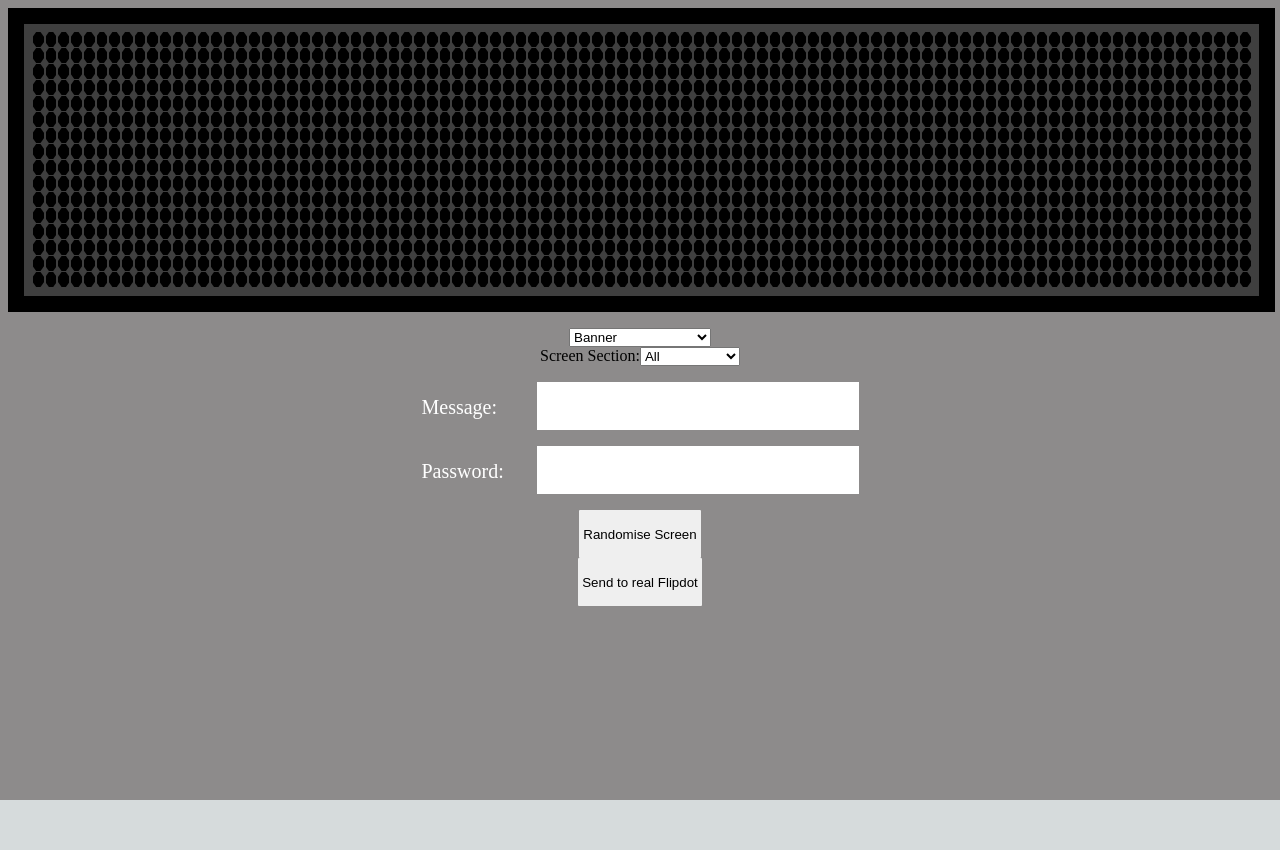
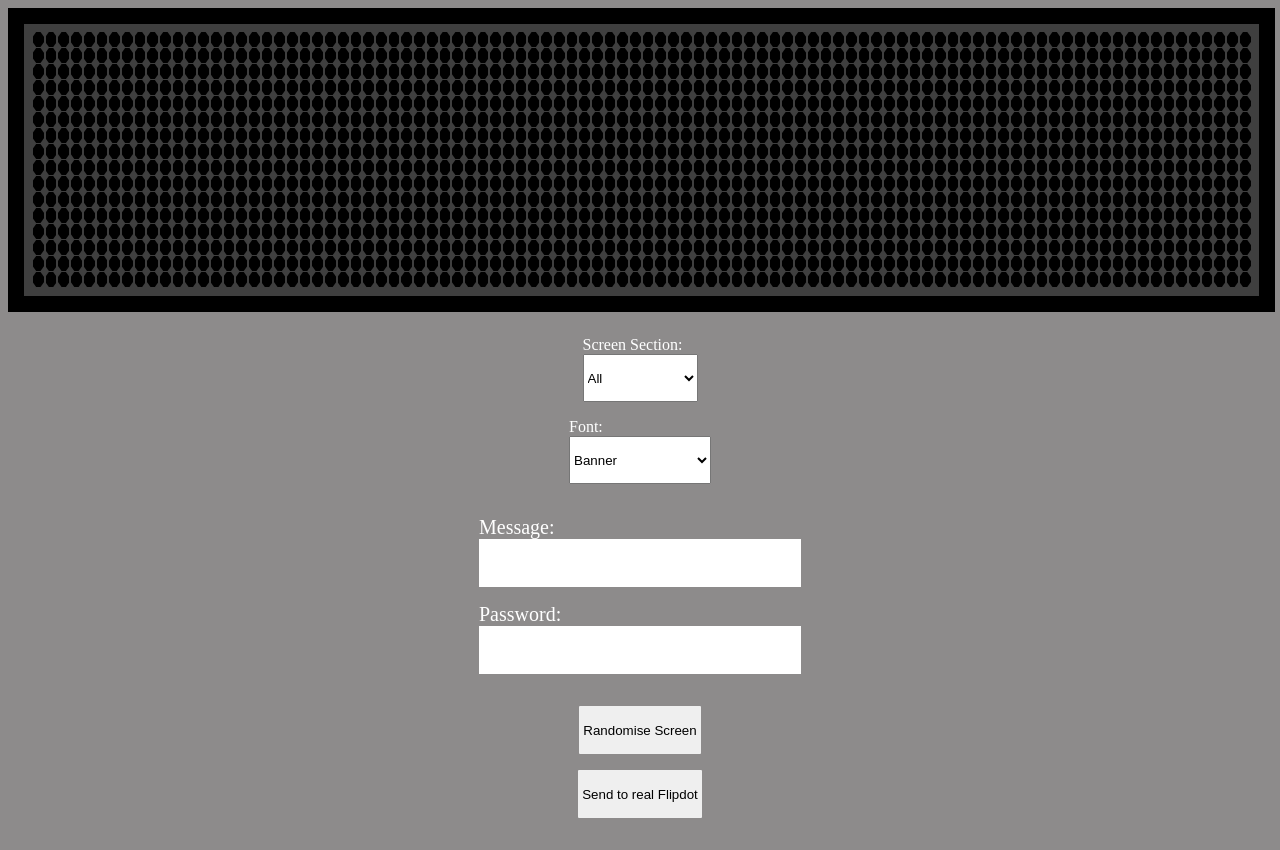
Before and after one commit to rsmarsh/flipdot-smart-screen, a Next.js app in the folder client/: page / in a window 1280 px wide. Before the commit the page ends 800 px from the top, so only its background shows below. Built offline with nearby package versions, Linux system fonts and the light colour scheme.

Commit message:
temp tweaks to make it look nicer

```diff
--- a/client/src/components/Controls.module.css
+++ b/client/src/components/Controls.module.css
@@ -5,3 +5,9 @@
 
   padding: 1rem 0;
 }
+
+/* each control */
+.controls > div {
+  margin-top: 0.5rem;
+  margin-bottom: 0.5rem;
+}
--- a/client/src/components/Controls.tsx
+++ b/client/src/components/Controls.tsx
@@ -21,8 +21,8 @@ const Controls = (props: ControlsProps) => {
 
   return (
     <div className={styles.controls}>
+      <SectionSelect onSectionChange={setSelectedSection} />
       <FontSelector activeFont={activeFont} setActiveFont={setActiveFont} />
-      <SectionSelect onSectionChange={setSelectedSection} />
       <TextToFont
         activeMessage={activeMessage}
         passwordEntered={passwordEntered}
--- /dev/null
+++ b/client/src/components/contexts/matrix.tsx
@@ -0,0 +1 @@
+import { useContext } from 'react';
--- a/client/src/components/controls/FontSelector.tsx
+++ b/client/src/components/controls/FontSelector.tsx
@@ -1,5 +1,5 @@
-import { fontList } from "@/utils/fontList";
-import type { Fonts } from "figlet";
+import { fontList } from '@/utils/fontList';
+import type { Fonts } from 'figlet';
 
 interface FontSelectorProps {
   activeFont: Fonts;
@@ -13,7 +13,10 @@ const FontSelector = (props: FontSelectorProps) => {
 
   return (
     <div>
+      <label>
+        <div style={{ color: '#fff' }}>Font:</div>
         <select
+          style={{ height: '3rem' }}
           value={props.activeFont}
           onChange={(e) => onFontChange(e.currentTarget.value as Fonts)}
         >
@@ -27,6 +30,7 @@ const FontSelector = (props: FontSelectorProps) => {
             </option>
           ))}
         </select>
+      </label>
     </div>
   );
 };
--- a/client/src/components/inputs/Checkbox.tsx
+++ b/client/src/components/inputs/Checkbox.tsx
@@ -9,7 +9,7 @@ interface CheckboxProps {
 const Checkbox = (props: CheckboxProps) => {
   return (
     <div className={styles.checkboxWrapper}>
-      {props.label}:
+      <div>{props.label}:</div>
       <input
         type='checkbox'
         className={styles.checkbox}
--- a/client/src/components/inputs/SelectInput.module.css
+++ b/client/src/components/inputs/SelectInput.module.css
@@ -1,3 +1,13 @@
 .selectInputWrapper {
   display: block;
+  text-align: left;
 }
+
+.selectInput {
+  height: 3rem;
+  width: 115px;
+}
+
+.inputLabel {
+  color: #fff;
+}
--- a/client/src/components/inputs/SelectInput.tsx
+++ b/client/src/components/inputs/SelectInput.tsx
@@ -1,5 +1,4 @@
 import styles from './SelectInput.module.css';
-import { ChangeEvent, useState } from 'react';
 
 interface SelectInputProps {
   onChange: (evt: React.ChangeEvent<HTMLSelectElement>) => void;
@@ -12,11 +11,12 @@ const SelectInput = (props: SelectInputProps) => {
   return (
     <div className={styles.selectInputWrapper}>
       <label>
-        {props.label}:
+        <div className={styles.inputLabel}>{props.label}:</div>
         <select
           name='section'
           defaultValue={props.defaultValue}
           onChange={props.onChange}
+          className={styles.selectInput}
         >
           {Object.keys(props.options).map((optionName) => (
             <option key={optionName} value={optionName}>
--- a/client/src/components/inputs/TextInput.module.css
+++ b/client/src/components/inputs/TextInput.module.css
@@ -6,7 +6,6 @@
   color: #fff;
   font-size: 1.25em;
   width: 115px;
-  display: inline-block;
 }
 
 .textInput {
--- a/client/src/components/inputs/TextInput.tsx
+++ b/client/src/components/inputs/TextInput.tsx
@@ -18,13 +18,15 @@ const TextInput = (props: TextInputProps) => {
 
   return (
     <div className={styles.textInputWrapper}>
-      <label className={styles.textInputLabel}>{props.label}</label>
+      <label>
+        <div className={styles.textInputLabel}>{props.label}</div>
         <input
           type={inputType}
           value={props.value}
           onChange={handleChange}
           className={styles.textInput}
         />
+      </label>
     </div>
   );
 };
```
Lines whose indentation alone changed are shown as unchanged.
